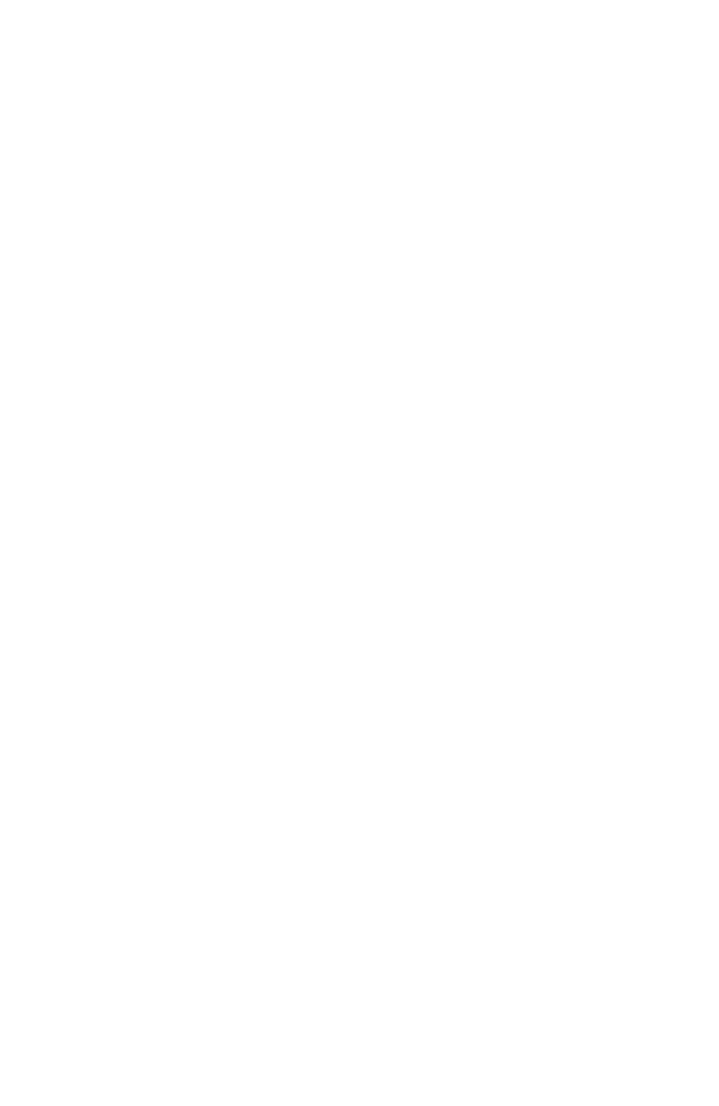
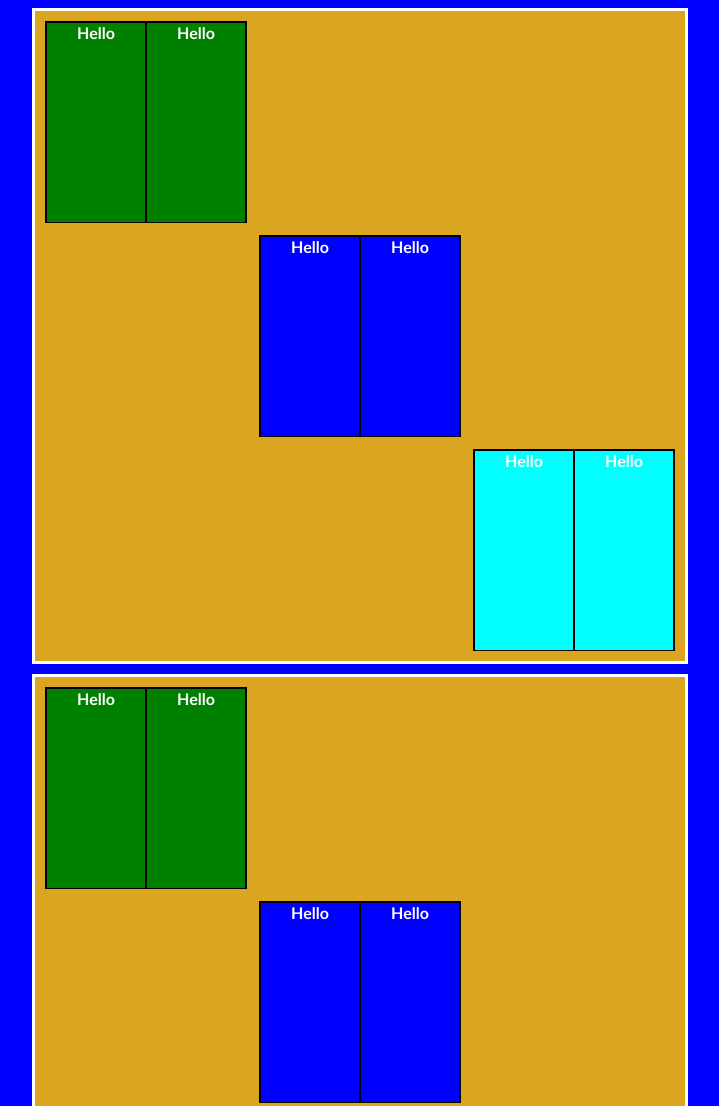
Before and after one commit to ahajrizaj1/learning, a plain HTML site: page index.html in a window 1280 px wide. Shown: the top 1106 px of the page, without its empty margins (280-999 px from the left). Before the commit the page ends 800 px from the top, so only its background shows below. Drawn offline with Linux system fonts and the light colour scheme.

Commit message:
flex-box

```diff
--- a/index.html
+++ b/index.html
@@ -8,6 +8,45 @@
     <title>Document</title>
 </head>
 <body>
-
+    <div class="container">
+        <div class="item-1">
+            <div class="flexbox">
+                <div class="container1">Hello</div>
+                <div class="container2">Hello</div>
+            </div>
+        </div>
+        <div class="item-2">
+            <div class="flexbox">
+                <div class="container1">Hello</div>
+                <div class="container2">Hello</div>
+            </div>
+        </div>
+        <div class="item-3">
+            <div class="flexbox">
+                <div class="container1">Hello</div>
+                <div class="container2">Hello</div>
+            </div>
+        </div>
+    </div>
+    <div class="container-2">
+        <div class="item-1">
+            <div class="flexbox">
+                <div class="container1">Hello</div>
+                <div class="container2">Hello</div>
+            </div>
+        </div>
+        <div class="item-2">
+            <div class="flexbox">
+                <div class="container1">Hello</div>
+                <div class="container2">Hello</div>
+            </div>
+        </div>
+        <div class="item-3">
+            <div class="flexbox">
+                <div class="container1">Hello</div>
+                <div class="container2">Hello</div>
+            </div>
+        </div>
+    </div>
 </body>
 </html>
--- a/style.css
+++ b/style.css
@@ -0,0 +1,141 @@
+
+
+body {
+    display: flex;
+    justify-content: space-around;
+    flex-wrap: wrap;
+}
+
+    @media screen and (min-width: 650px) and (max-width: 749px) {
+        body { background-color: red; transition: 0.3s ease; }
+    }
+    @media screen and (min-width: 750px) and (max-width: 999px) {
+        body { background-color: green; transition: 0.3s ease; }
+    }
+    @media screen and (min-width: 1000px) {
+        body { background-color: blue;transition: 0.3s ease; }
+    }
+.container {
+    width: 650px;
+    height: 650px;
+    border: 3px solid white;
+    display: flex;
+    justify-content: space-between;
+    align-items: center;
+    background-color: goldenrod;
+    margin-bottom: 10px;
+    color: white;
+}
+
+.item-1 {
+    height: 200px;
+    width: 200px;
+    border: 1px solid black;
+    align-self: flex-start;
+    background-color: green;
+    margin: 10px;
+}
+.item-2 {
+    height: 200px;
+    width: 200px;
+    border: 1px solid black;
+    background-color: blue;
+}
+.item-3 {
+    height: 200px;
+    width: 200px;
+    border: 1px solid black;
+    align-self: flex-end;
+    background-color: aqua;
+    margin: 10px;
+}
+
+h1 {
+    font-family: 'Gill Sans', 'Gill Sans MT', Calibri, 'Trebuchet MS', sans-serif;
+    font-style: italic;
+    color: brown;
+
+}
+
+.flexbox {
+    display: flex;
+    justify-content: space-between;
+    font-family: 'Gill Sans', 'Gill Sans MT', Calibri, 'Trebuchet MS', sans-serif;
+    font-weight: bold;
+}
+
+.container1 {
+    border: 1px solid black;
+    width: 99.99px;
+    height: 199px;
+    text-align: center;
+
+}
+
+.container2 {
+    border: 1px solid black;
+    width: 99.99px;
+    height: 199px;
+    text-align: center;
+}
+
+.container-2 {
+    width: 650px;
+    height: 650px;
+    border: 3px solid white;
+    color: white;
+    display: flex;
+    justify-content: space-between;
+    align-items: center;
+    background-color: goldenrod;
+}
+
+.item-1 {
+    height: 200px;
+    width: 200px;
+    border: 1px solid black;
+    align-self: flex-start;
+    background-color: green;
+    margin: 10px;
+}
+.item-2 {
+    height: 200px;
+    width: 200px;
+    border: 1px solid black;
+    background-color: blue;
+}
+.item-3 {
+    height: 200px;
+    width: 200px;
+    border: 1px solid black;
+    align-self: flex-end;
+    background-color: aqua;
+    margin: 10px;
+}
+
+h1 {
+    font-family: 'Gill Sans', 'Gill Sans MT', Calibri, 'Trebuchet MS', sans-serif;
+    font-style: italic;
+    color: brown;
+}
+
+.flexbox {
+    display: flex;
+    justify-content: space-between;
+
+}
+
+.container1 {
+    border: 1px solid black;
+    width: 99.99px;
+    height: 199px;
+    text-align: center;
+
+}
+
+.container2 {
+    border: 1px solid black;
+    width: 99.99px;
+    height: 199px;
+    text-align: center;
+}
```
